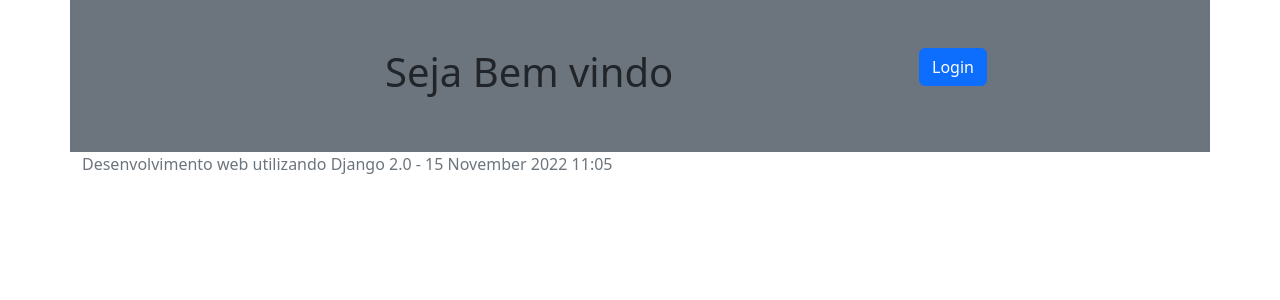
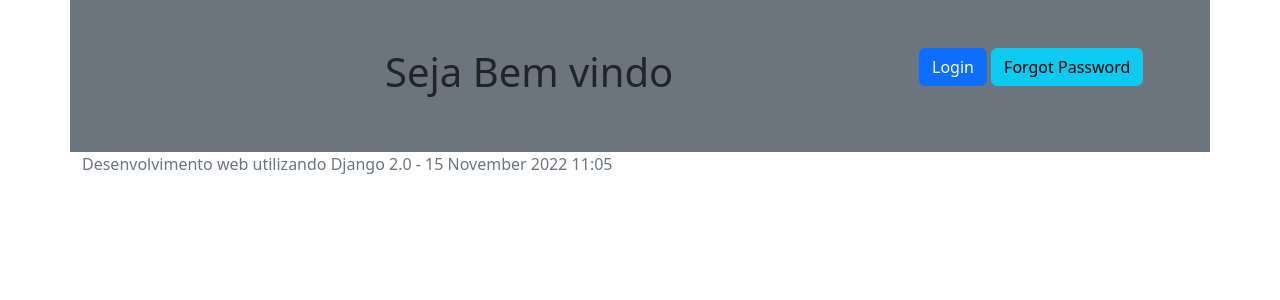
Before and after one commit to Igorcand/WebProject-Django, a Django app: page / in a window 1280 px wide. Shown: the part 56-356 px from the top of the page. Run offline with Django 4.2, Linux system fonts and the light colour scheme; some libraries are stand-ins or nearby versions.

Commit message:
configured links to set and reset password

```diff
--- a/home/templates/home/home.html
+++ b/home/templates/home/home.html
@@ -17,8 +17,11 @@
             {% if user.is_authenticated %}
                 <p>Olá {{user.username}}</p>
                 <a href="{% url 'my_logout' %}" class="btn btn-info">Logout</a>
+                <a href="{% url 'password_change' %}" class="btn btn-info">Change Password</a>
+
             {% else %}
                 <a href="{% url 'login' %}" class="btn btn-primary">Login</a>
+                <a href="{% url 'password_reset' %}" class="btn btn-info">Forgot Password</a>
             {% endif %}
         </div>
     </div>
```
